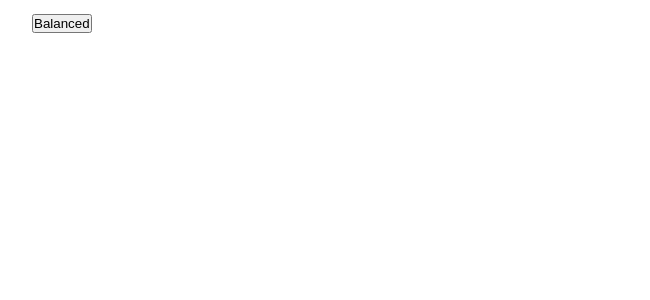
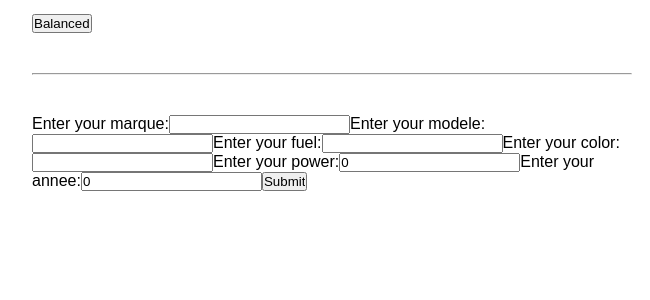
Before and after one commit to RemiLecas/BlockChain, a React app in the folder client/: page / in a window 1280 px wide. Shown: the top 300 px of the page, without its empty margins (308-958 px from the left). Built offline with nearby package versions, Linux system fonts and the light colour scheme.

Commit message:
Ajout dans le App.jsx de ma requete d'ajout de voiture (début)

```diff
--- a/client/src/App.jsx
+++ b/client/src/App.jsx
@@ -2,16 +2,33 @@ import Web3 from "web3";
 import Wallet from './contracts/Wallet.json';
 import { useEffect, useState } from "react";
 
+import CarsContract from "./contracts/CarsContract.json";
+
 function App() {
   const [contract, setContract] = useState(null);
   const [accounts, setAccounts] = useState([]);
-  let [web3, setWeb3] = useState(null)
+  const [contrat, setContrat] = useState(null);
+  const [web3, setWeb3] = useState(null);
+  const [marque, setMarque] = useState("");
+  const [modele, setModele] = useState("");
+  const [fuel, setFuel] = useState("");
+  const [color, setColor] = useState("");
+  const [power, setPower] = useState(0);
+  const [annee, setAnnee] = useState(0);
+
 
   const [balance, setBalance] = useState();
 
   const [currentAccount, setCurrentAccount] = useState();
 
-  // invoke to connect to wallet account
+  //Init mon application
+  async function init() {
+    // Je lance mon check de compte
+    await checkAccount();
+
+
+  }
+
 
   async function checkAccount() {
     if (window.ethereum) {
@@ -30,16 +47,16 @@ function App() {
         setAccounts(accounts);
 
         const networkId = await web3.eth.net.getId();
-        console.log({networkId: networkId})
-        const deployedNetwork = Wallet.networks[networkId];
-        console.log({deployedNetwork: deployedNetwork})
+        console.log({ networkId: networkId })
+        const deployedNetwork = CarsContract.networks[networkId];
+        console.log({ deployedNetwork: deployedNetwork })
 
         const contract = new web3.eth.Contract(
-          Wallet.abi,
+          CarsContract.abi,
           deployedNetwork && deployedNetwork.address,
         );
 
-        console.log({contract: contract})
+        console.log({ contract: contract })
 
 
         setContract(contract);
@@ -49,19 +66,30 @@ function App() {
     } else {
       console.error("Metamask n'est pas installé sur cette application")
     }
+  }
 
-
-  }
+  // const initWeb3 = async () => {
+  //   const networkId = await web3.eth.net.getId();
+  //   const deployedNetwork = CarsContract.networks[networkId];
+  //   const instance = new web3.eth.Contract(CarsContract.abi, deployedNetwork && deployedNetwork.address);
+  //   setWeb3(web3);
+  //   setContrat(instance);
+  // };
 
   async function getBalanced() {
     // const count = contract.methods.getBalance();
-    console.log('test',  contract.methods.getBalance());
+    console.log('test', contract.methods.getBalance());
     console.log(contract.methods.getBalance()._method.outputs[0])
     // setBalance(count)
   }
 
+  const handleSubmit = async (event) => {
+    event.preventDefault();
+    await contract.methods.addCars(marque, modele, fuel, color, power, annee).send({ from: accounts[0] });
+  }
+
   useEffect(() => {
-    checkAccount();
+    init();
   }, [])
 
   return (
@@ -71,6 +99,54 @@ function App() {
 
         <button onClick={getBalanced}>Balanced</button>
         <p>{balance}</p>
+
+        <hr />
+
+        <form onSubmit={handleSubmit}>
+          <label>Enter your marque:
+            <input
+              type="text"
+              value={marque}
+              onChange={(e) => setMarque(e.target.value)}
+            />
+          </label>
+          <label>Enter your modele:
+            <input
+              type="text"
+              value={modele}
+              onChange={(e) => setModele(e.target.value)}
+            />
+          </label>
+          <label>Enter your fuel:
+            <input
+              type="text"
+              value={fuel}
+              onChange={(e) => setFuel(e.target.value)}
+            />
+          </label>
+          <label>Enter your color:
+            <input
+              type="text"
+              value={color}
+              onChange={(e) => setColor(e.target.value)}
+            />
+          </label>
+          <label>Enter your power:
+            <input
+              type="number"
+              value={power}
+              onChange={(e) => setPower(e.target.value)}
+            />
+          </label>
+          <label>Enter your annee:
+            <input
+              type="number"
+              value={annee}
+              onChange={(e) => setAnnee(e.target.value)}
+            />
+          </label>
+          <input type="submit" />
+        </form>
       </div>
     </div>
   );
```
